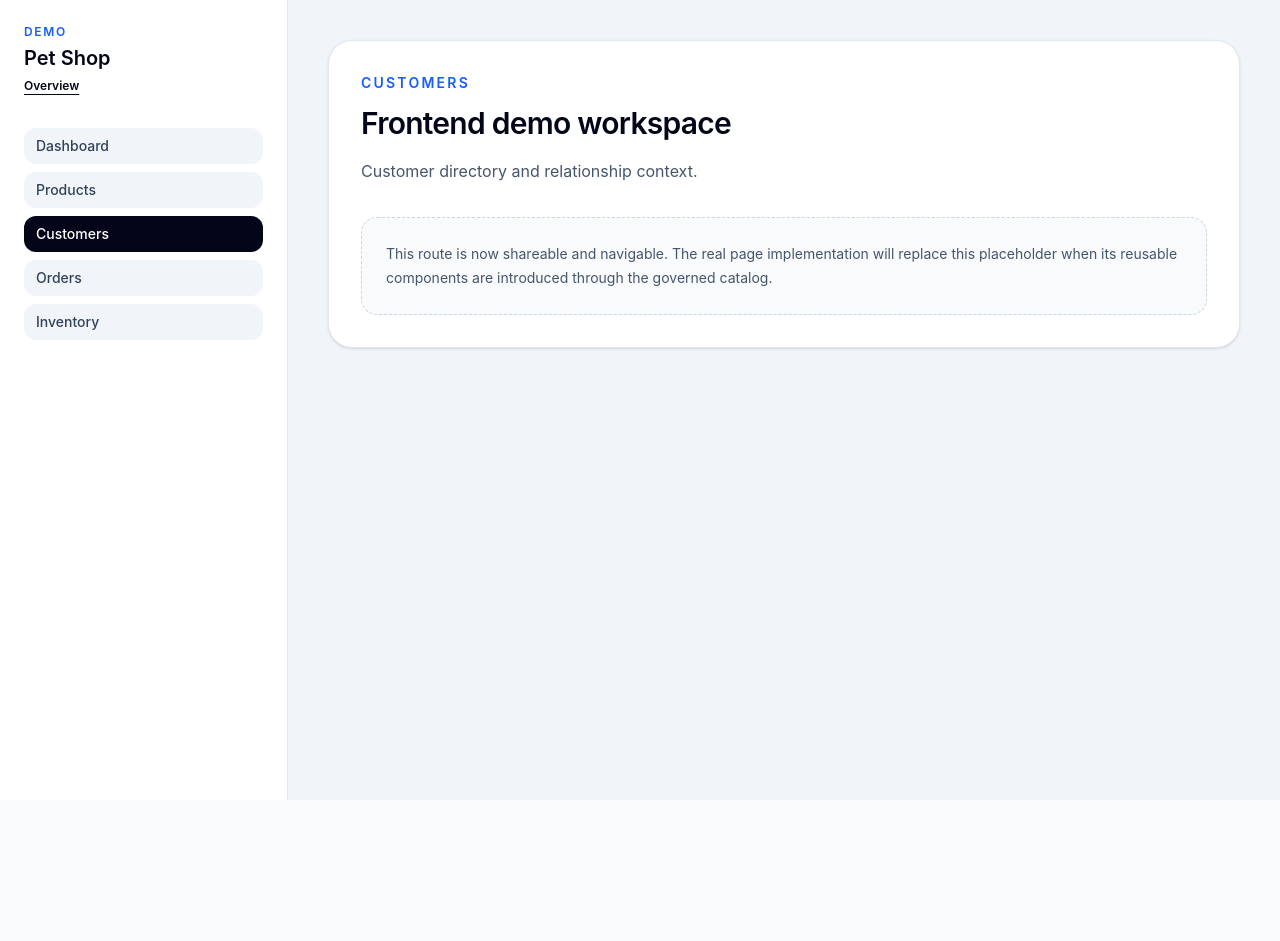
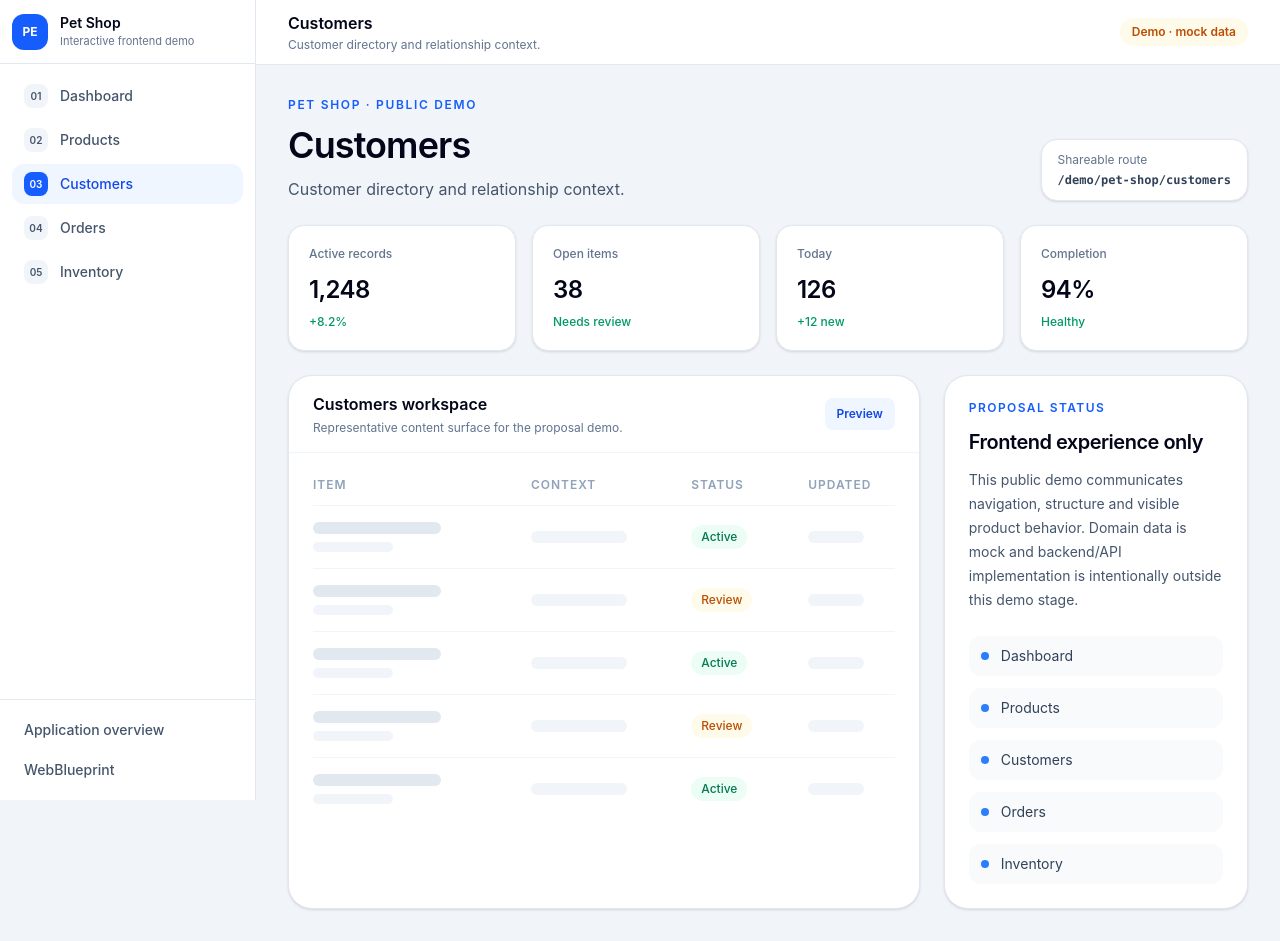
Before and after one commit to LuisHdezE/WebBlueprint, a React (Vite) app: page /demo/pet-shop/customers in a window 1280 px wide. Before the commit the page ends 800 px from the top, so only its background shows below. Built offline with nearby package versions, Linux system fonts and the light colour scheme.

Commit message:
feat(u0.2): render demos through reusable left app shell

```diff
--- a/src/pages/ApplicationDemoPage.tsx
+++ b/src/pages/ApplicationDemoPage.tsx
@@ -1,5 +1,6 @@
 import { Link, Navigate, useParams } from 'react-router';
 import { getApplicationBySlug } from '@/applications/applicationRegistry';
+import { LeftAppShell } from '@/shell/LeftAppShell';
 
 export function ApplicationDemoPage() {
   const { slug, '*': requestedPath } = useParams();
@@ -16,50 +17,114 @@ export function ApplicationDemoPage() {
     return <Navigate to={`/apps/${application.slug}`} replace />;
   }
 
+  const navItems = application.demoPages.map((page) => ({
+    id: page.id,
+    label: page.label,
+    href: `/demo/${application.slug}/${page.path}`,
+    isActive: page.id === activePage.id,
+  }));
+
   return (
-    <main className="min-h-dvh bg-slate-100 text-slate-950">
-      <div className="mx-auto flex min-h-dvh max-w-7xl flex-col lg:flex-row">
-        <aside className="border-b border-slate-200 bg-white p-4 lg:w-72 lg:border-b-0 lg:border-r lg:p-6">
-          <div className="flex items-center justify-between gap-4 lg:block">
-            <div>
-              <p className="text-xs font-semibold uppercase tracking-[0.14em] text-blue-600">Demo</p>
-              <h1 className="mt-1 text-xl font-semibold">{application.name}</h1>
+    <LeftAppShell
+      brandInitials={application.name.slice(0, 2).toUpperCase()}
+      brandName={application.name}
+      brandSubtitle="Interactive frontend demo"
+      navItems={navItems}
+      subtitle={activePage.description}
+      title={activePage.label}
+      variant={application.shellVariant}
+      topbarActions={
+        <span className="hidden rounded-full bg-amber-50 px-3 py-1.5 text-xs font-semibold text-amber-700 sm:inline-flex">
+          Demo · mock data
+        </span>
+      }
+      footer={
+        <div className="grid gap-1">
+          <Link className="rounded-xl px-3 py-2 text-sm font-medium text-slate-600 hover:bg-slate-100 hover:text-slate-950" to={`/apps/${application.slug}`}>
+            Application overview
+          </Link>
+          <Link className="rounded-xl px-3 py-2 text-sm font-medium text-slate-600 hover:bg-slate-100 hover:text-slate-950" to="/">
+            WebBlueprint
+          </Link>
+        </div>
+      }
+    >
+      <section className="mx-auto max-w-7xl">
+        <div className="flex flex-col gap-5 xl:flex-row xl:items-end xl:justify-between">
+          <div>
+            <p className="text-xs font-semibold uppercase tracking-[0.14em] text-blue-600">{application.name} · public demo</p>
+            <h2 className="mt-3 text-3xl font-semibold tracking-[-0.025em] text-slate-950 sm:text-4xl">{activePage.label}</h2>
+            <p className="mt-3 max-w-3xl text-sm leading-6 text-slate-600 sm:text-base">{activePage.description}</p>
+          </div>
+          <div className="rounded-2xl border border-slate-200 bg-white px-4 py-3 text-xs text-slate-500 shadow-sm">
+            Shareable route
+            <p className="mt-1 font-mono font-semibold text-slate-700">/demo/{application.slug}/{activePage.path}</p>
+          </div>
+        </div>
+
+        <div className="mt-6 grid gap-4 sm:grid-cols-2 xl:grid-cols-4">
+          {[
+            ['Active records', '1,248', '+8.2%'],
+            ['Open items', '38', 'Needs review'],
+            ['Today', '126', '+12 new'],
+            ['Completion', '94%', 'Healthy'],
+          ].map(([label, value, note]) => (
+            <article key={label} className="rounded-2xl border border-slate-200 bg-white p-5 shadow-sm">
+              <p className="text-xs font-medium text-slate-500">{label}</p>
+              <p className="mt-3 text-2xl font-semibold tracking-tight text-slate-950">{value}</p>
+              <p className="mt-2 text-xs font-medium text-emerald-600">{note}</p>
+            </article>
+          ))}
+        </div>
+
+        <div className="mt-6 grid gap-6 xl:grid-cols-[1.35fr_0.65fr]">
+          <article className="rounded-3xl border border-slate-200 bg-white shadow-sm">
+            <div className="flex items-center justify-between gap-4 border-b border-slate-100 px-5 py-4 sm:px-6">
+              <div>
+                <h3 className="font-semibold text-slate-950">{activePage.label} workspace</h3>
+                <p className="mt-1 text-xs text-slate-500">Representative content surface for the proposal demo.</p>
+              </div>
+              <span className="rounded-lg bg-blue-50 px-3 py-2 text-xs font-semibold text-blue-700">Preview</span>
             </div>
-            <Link className="text-xs font-semibold underline underline-offset-4" to={`/apps/${application.slug}`}>
-              Overview
-            </Link>
-          </div>
+            <div className="overflow-x-auto p-5 sm:p-6">
+              <div className="min-w-[34rem]">
+                <div className="grid grid-cols-[1.4fr_1fr_0.7fr_0.6fr] gap-4 border-b border-slate-100 pb-3 text-xs font-semibold uppercase tracking-[0.08em] text-slate-400">
+                  <span>Item</span><span>Context</span><span>Status</span><span>Updated</span>
+                </div>
+                {[0, 1, 2, 3, 4].map((row) => (
+                  <div key={row} className="grid grid-cols-[1.4fr_1fr_0.7fr_0.6fr] items-center gap-4 border-b border-slate-100 py-4 last:border-0">
+                    <div>
+                      <div className="h-3 w-32 rounded-full bg-slate-200" />
+                      <div className="mt-2 h-2.5 w-20 rounded-full bg-slate-100" />
+                    </div>
+                    <div className="h-3 w-24 rounded-full bg-slate-100" />
+                    <span className={`w-fit rounded-full px-2.5 py-1 text-xs font-medium ${row % 2 === 0 ? 'bg-emerald-50 text-emerald-700' : 'bg-amber-50 text-amber-700'}`}>
+                      {row % 2 === 0 ? 'Active' : 'Review'}
+                    </span>
+                    <div className="h-3 w-14 rounded-full bg-slate-100" />
+                  </div>
+                ))}
+              </div>
+            </div>
+          </article>
 
-          <nav className="mt-4 flex gap-2 overflow-x-auto pb-1 lg:mt-8 lg:flex-col lg:overflow-visible">
-            {application.demoPages.map((page) => {
-              const isActive = page.id === activePage.id;
-
-              return (
-                <Link
-                  key={page.id}
-                  className={`whitespace-nowrap rounded-xl px-3 py-2 text-sm font-medium ${
-                    isActive ? 'bg-slate-950 text-white' : 'bg-slate-100 text-slate-700'
-                  }`}
-                  to={`/demo/${application.slug}/${page.path}`}
-                >
-                  {page.label}
-                </Link>
-              );
-            })}
-          </nav>
-        </aside>
-
-        <section className="flex-1 p-4 sm:p-6 lg:p-10">
-          <div className="rounded-3xl border border-slate-200 bg-white p-6 shadow-sm sm:p-8">
-            <p className="text-sm font-semibold uppercase tracking-[0.16em] text-blue-600">{activePage.label}</p>
-            <h2 className="mt-3 text-3xl font-semibold tracking-tight">Frontend demo workspace</h2>
-            <p className="mt-4 max-w-2xl leading-7 text-slate-600">{activePage.description}</p>
-            <div className="mt-8 rounded-2xl border border-dashed border-slate-300 bg-slate-50 p-6 text-sm leading-6 text-slate-600">
-              This route is now shareable and navigable. The real page implementation will replace this placeholder when its reusable components are introduced through the governed catalog.
+          <aside className="rounded-3xl border border-slate-200 bg-white p-6 shadow-sm">
+            <p className="text-xs font-semibold uppercase tracking-[0.12em] text-blue-600">Proposal status</p>
+            <h3 className="mt-3 text-xl font-semibold tracking-tight text-slate-950">Frontend experience only</h3>
+            <p className="mt-3 text-sm leading-6 text-slate-600">
+              This public demo communicates navigation, structure and visible product behavior. Domain data is mock and backend/API implementation is intentionally outside this demo stage.
+            </p>
+            <div className="mt-6 grid gap-3">
+              {application.capabilities.map((capability) => (
+                <div key={capability} className="flex items-center gap-3 rounded-xl bg-slate-50 px-3 py-2.5 text-sm text-slate-700">
+                  <span className="size-2 rounded-full bg-blue-500" />
+                  {capability}
+                </div>
+              ))}
             </div>
-          </div>
-        </section>
-      </div>
-    </main>
+          </aside>
+        </div>
+      </section>
+    </LeftAppShell>
   );
 }
```
